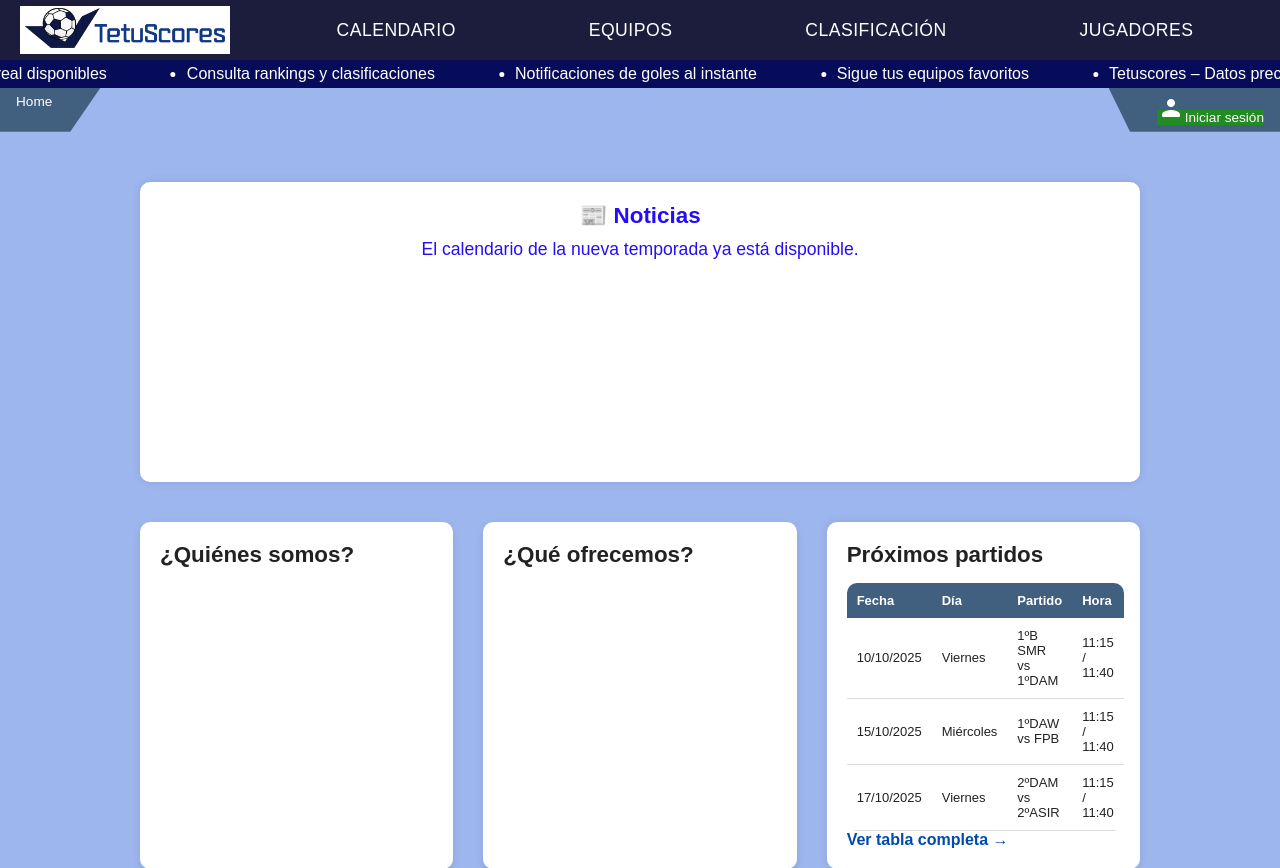
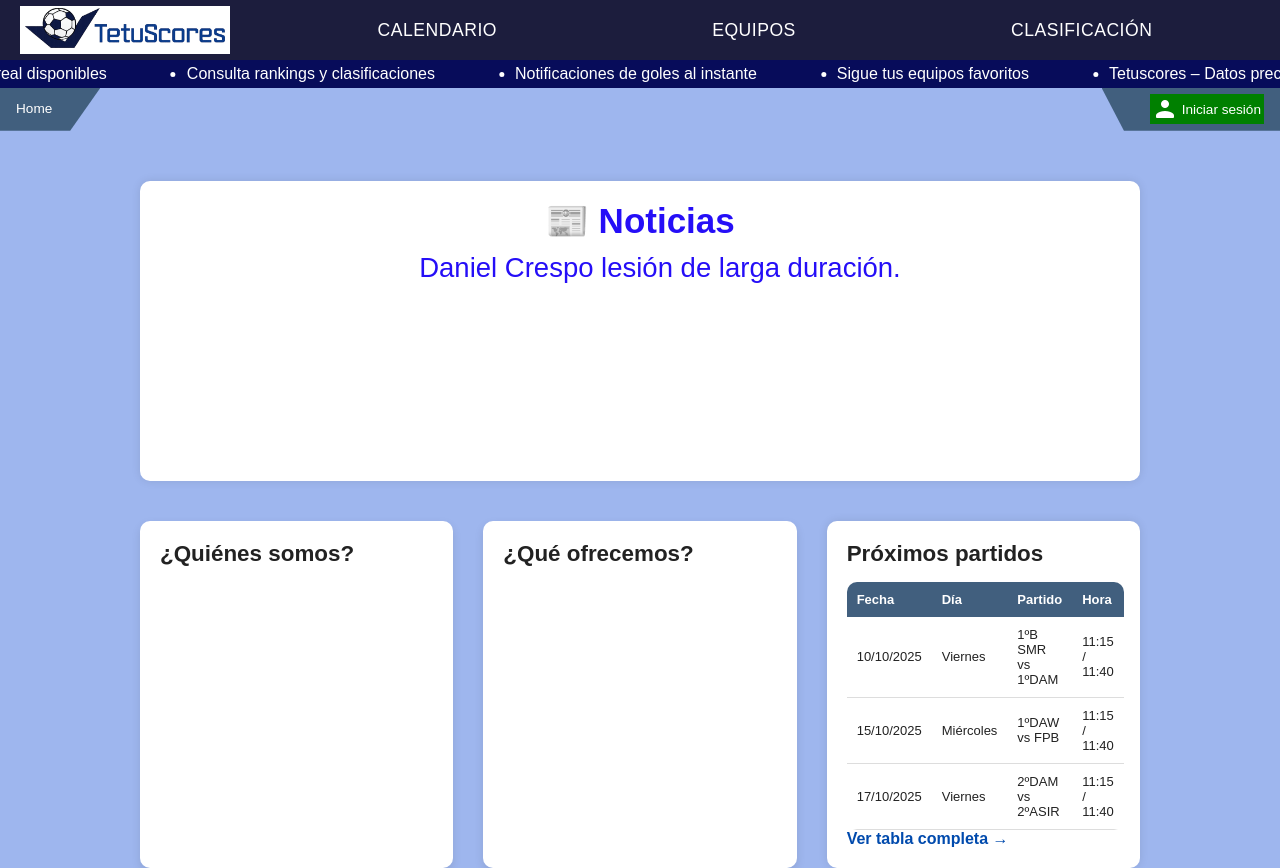
Before and after one commit to alvrodha/DisenoWEB-main, a PHP site: page / in a window 1280 px wide. Shown: the top 868 px of the page. Run offline with PHP 8.4, Linux system fonts and the light colour scheme.

Commit message:
primera página funcional

```diff
--- a/CSS/default.css
+++ b/CSS/default.css
@@ -44,12 +44,14 @@ body {
 #nav li a {
     display: block;
   color: #ffffff;
+  background-color: #1c1d3d;
+  clip-path: polygon(20% 0, 100% 0, 80% 100%, 0 100%);
   font-weight: 500;
   font-size: 1.1rem;
   letter-spacing: 0.5px;
-  transition: 0.3s;
+  transition: 0.4s;
   background: none;
-  padding: 0.3rem 0.5rem;
+  padding: 0.5rem 30px 0.5rem 30px;
 }
 
 #nav li a:hover {
@@ -110,7 +112,7 @@ body {
   grid-column: 1 / 2;
   background-color: #415f7e;
   color: white;
-  padding: 0.4rem 3rem 0.4rem 1rem;
+  padding: 0.8rem 3rem 0.4rem 1rem;
   width: fit-content;
   font-size: 0.85rem;
   clip-path: polygon(0 0, 100% 0, 70% 100%, 0 100%);
@@ -118,6 +120,11 @@ body {
 
 #navWindowPath a {
   color: #ffffff;
+  transition: 0.1s;
+}
+
+#navWindowPath a :hover {
+  text-decoration: underline;
 }
 
 #navWindowUser {
@@ -130,13 +137,18 @@ body {
   clip-path: polygon(0 0, 20% 0, 100% 0, 100% 100%, 12.5% 100%);
 }
 
-#navWindowUser a {
-  color: white;
-  background-color: forestgreen;
+#navWindowUserButton  {
+  background-color: green;
+  padding: 3px;
+  display: flex;
+  align-items: center;
 }
 
-#navWindowUser a img {
-  margin: 2px;
+#navWindowUserButton a {
+  text-decoration: none;
+  color: white;
+  text-align: center;
+  padding-left: 5px;
 }
 
 /* ====== CONTENIDO ====== */
--- a/CSS/home.css
+++ b/CSS/home.css
@@ -16,6 +16,7 @@
    CAJA DE NOTICIAS SUPERIOR
    ========================= */
 .noticias {
+    font-size: 25px;
     background-color: #415f7e;
     color: rgb(37, 14, 247);
     text-align: center;
@@ -24,10 +25,11 @@
     box-shadow: 0 0 15px rgba(0,0,0,0.2);
     width: 100%;
     max-width: 1000px;
+    height: 100px;
 }
 
 .noticias-content {
-    position: relative;
+    position: center;
     height: 60px;
     overflow: hidden;
     width: 100%;
--- a/index.html
+++ b/index.html
@@ -17,7 +17,7 @@
             <li><a href="HTML/calendario.html">CALENDARIO</a></li>
             <li><a href="HTML/equipos.html">EQUIPOS</a></li>
             <li><a href="HTML/clasificacion.html">CLASIFICACIÓN</a></li>
-            <li><a href="HTML/jugadores.html">JUGADORES</a></li>
+            <!--<li><a href="HTML/jugadores.html">JUGADORES</a></li>-->
         </ul>
     </div>
     <div class="ticker-s24">
@@ -54,7 +54,10 @@
             <a href="index.html">Home</a>
         </div>
         <div id="navWindowUser">
-            <a href="/HTML/inscribete.html"><img src="SRC/user.png">Iniciar sesión</a>
+            <div id="navWindowUserButton">
+                <img src="SRC/user.png">
+                <a href="HTML/inscribete.html">Iniciar sesión</a>
+            </div>
         </div>
     </div>
 
@@ -67,10 +70,14 @@
         <h1>📰 Noticias</h1>
         <div class="noticias-content">
             <!-- 👇 Primera noticia empieza visible (tiene la clase "active") -->
-            <p class="active">El calendario de la nueva temporada ya está disponible.</p>
+            <p class="active">Daniel Crespo lesión de larga duración.</p>
             <p>¡Abiertas las inscripciones para nuevos equipos!</p>
-            <p>Actualizada la clasificación con los últimos resultados.</p>
+            <p>Ernesto Ramírez, ¿podría ser llamado por la selección?</p>
             <p>Próximamente: torneo amistoso entre cursos.</p>
+            <p>Jorge Magiondo a dos goles de quitarle el pichichi a Sebastián Albert.</p>
+            <p>Próximamente: sorteo camiseta firmada por Adrián Iglesias</p>
+            <p>Rumor: Jude Bellingham cerca de fichar por 2ºDAW</p>
+            <p>Rumor: Peleas en el vestuario de 2ºDAM</p>
         </div>
     </div>
 
```
Also changed, not shown: HTML/calendario.html (+6 -4 lines), HTML/clasificacion.html (+6 -4 lines), HTML/equipos.html (+16 -14 lines), HTML/inscribete.html (+14 -14 lines), HTML/jugadores.html (+5 -3 lines), SRC/ESCUDOS/1ºB-SMR.png (added), SRC/ESCUDOS/EQ-1ºASIR.png (added), SRC/ESCUDOS/EQ-1ºB-AF-DUAL.png (added), SRC/ESCUDOS/EQ-1ºBSMR.png (added), SRC/ESCUDOS/EQ-1ºDAM.png (added), SRC/ESCUDOS/EQ-1ºDAW.png (added), SRC/ESCUDOS/EQ-2ºASIR.png (added), SRC/ESCUDOS/EQ-2ºDAM.png (added), SRC/ESCUDOS/EQ-2ºDAW.png (added), 2 more files.
